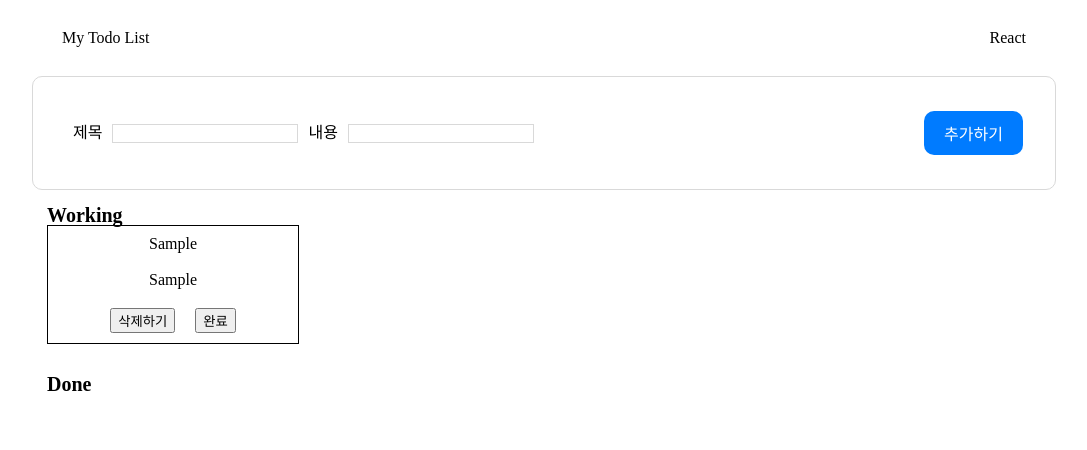
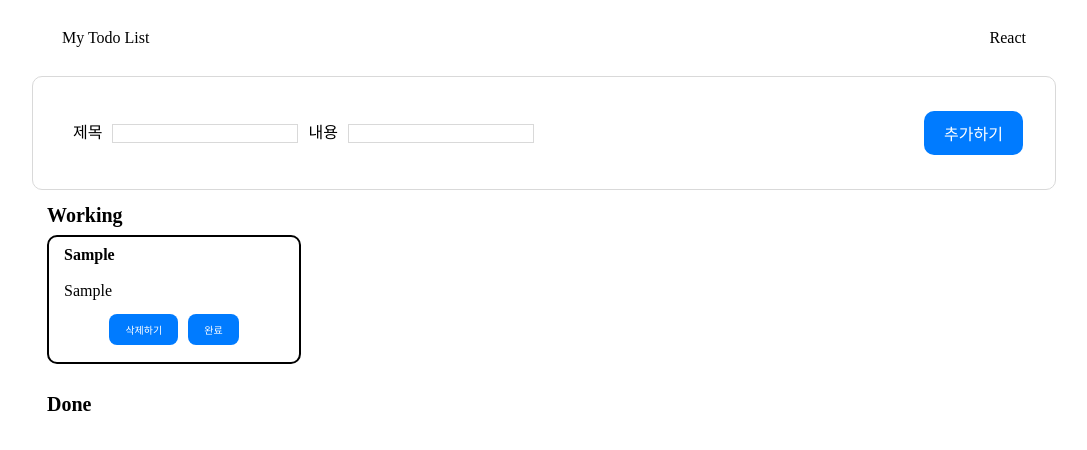
Before and after one commit to munyeol-Yoon/todo, a React (Vite) app: page / in a window 1280 px wide. Both pictures are taken after typing "Sample", "Sample" into the empty fields and a click on the button "추가하기". Shown: the top 450 px of the page, without its empty margins (96-1183 px from the left). Built offline with nearby package versions, Linux system fonts and the light colour scheme.

Commit message:
style: add todo card style - todo card 스타일 추가

```diff
--- a/src/components/todos/TodoList.jsx
+++ b/src/components/todos/TodoList.jsx
@@ -11,6 +11,7 @@ const TodoList = ({ title, todos, setTodos }) => {
     <>
       <div className="todo-list-wrapper">
         <h2>{title}</h2>
+        <div className="todo-list-container">
           {filteredTodos.map((todo) => (
             <TodoCard
               key={todo.id}
@@ -20,6 +21,7 @@ const TodoList = ({ title, todos, setTodos }) => {
             />
           ))}
         </div>
+      </div>
     </>
   );
 };
--- a/src/components/todos/buttons/TodoCardButton.jsx
+++ b/src/components/todos/buttons/TodoCardButton.jsx
@@ -1,8 +1,9 @@
 import React from "react";
+import "../../../styles/index.css";
 
 const TodoCardButton = ({ btnName, onClick }) => {
   return (
-    <button type="submit" onClick={onClick}>
+    <button type="submit" className="todo-card-button" onClick={onClick}>
       {btnName}
     </button>
   );
--- a/src/styles/index.css
+++ b/src/styles/index.css
@@ -4,6 +4,7 @@
 @import "./todoCard.css";
 @import "./todoFormButton.css";
 @import "./todoList.css";
+@import "./todoCardButton.css";
 
 .app-wrapper {
   width: 80%;
--- a/src/styles/todoCard.css
+++ b/src/styles/todoCard.css
@@ -1,16 +1,28 @@
 .todo-card-wrapper {
-  border: 1px solid black;
+  border: 2px solid black;
   width: 250px;
+  height: 125px;
   display: flex;
   flex-direction: column;
   align-items: center;
+  margin-top: 10px;
+  border-radius: 10px;
 }
 
 .todo-card-article > h3,
 .todo-card-article > p {
+  display: block;
+  width: 220px;
   padding: 10px;
+  text-overflow: ellipsis;
+  white-space: nowrap;
+  overflow: hidden;
+}
+
+.todo-card-article > h3 {
+  font-weight: bolder;
 }
 
 .todo-card-buttons > button {
-  margin: 10px;
+  margin: 5px;
 }
--- /dev/null
+++ b/src/styles/todoCardButton.css
@@ -0,0 +1,21 @@
+.todo-card-button {
+  background-color: #007bff;
+  color: white;
+  border: none;
+  padding: 8px 16px;
+  align-items: center;
+  text-decoration: none;
+  display: inline-block;
+  font-size: 10px;
+  margin: 4px 2px;
+  cursor: pointer;
+  border-radius: 8px;
+}
+
+.todo-card-button:hover {
+  background-color: #0056b3;
+}
+
+.todo-card-button:active {
+  background-color: #003a80;
+}
--- a/src/styles/todoList.css
+++ b/src/styles/todoList.css
@@ -6,3 +6,9 @@
   font-size: 20px;
   font-weight: bolder;
 }
+
+.todo-list-container {
+  display: grid;
+  grid-template-columns: repeat(3, 1fr);
+  gap: 10px;
+}
```
Lines whose indentation alone changed are shown as unchanged.
